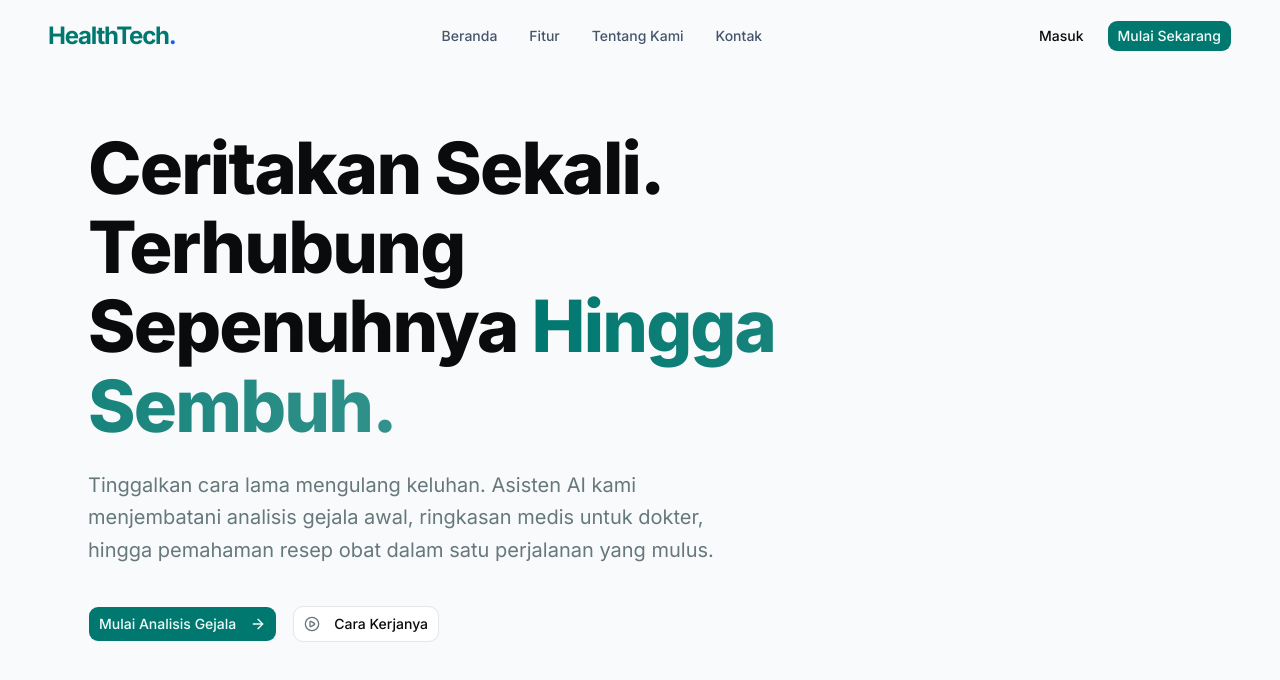
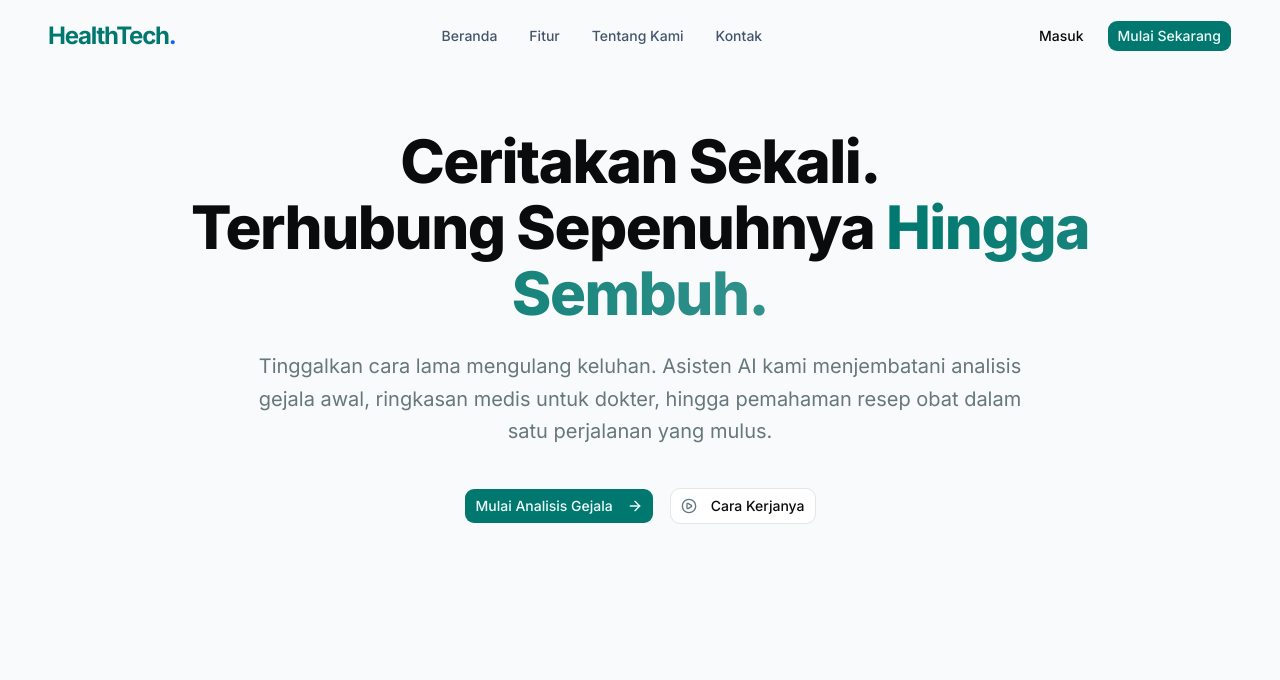
Before and after one commit to azpradipta/budeboys, a Next.js app: page / in a window 1280 px wide. Shown: the top 680 px of the page. Built offline with nearby package versions, Linux system fonts and the light colour scheme.

Commit message:
enhance: hero section

```diff
--- a/components/HeroSection.tsx
+++ b/components/HeroSection.tsx
@@ -4,8 +4,8 @@ import { ArrowRight, Sparkles, PlayCircle } from "lucide-react";
 export default function Hero() {
   return (
     <section className="relative w-full max-w-6xl mx-auto px-6 pt-24 pb-20 md:pt-32 md:pb-28 overflow-hidden">
-      <div className="max-w-3xl">
-        <h1 className="text-5xl md:text-6xl lg:text-7xl font-extrabold text-foreground leading-[1.1] tracking-tight mb-6">
+      <div className="max-w-6xl mx-auto text-center">
+        <h1 className="text-4xl md:text-6xl  font-extrabold text-foreground leading-[1.1] tracking-tight mb-6">
           Ceritakan Sekali. <br className="hidden md:block" /> Terhubung
           Sepenuhnya{" "}
           <span className="text-transparent bg-clip-text bg-gradient-to-r from-primary to-primary/80">
@@ -13,13 +13,13 @@ export default function Hero() {
           </span>
         </h1>
 
-        <p className="text-lg md:text-xl text-muted-foreground leading-relaxed mb-10 max-w-2xl">
+        <p className="text-lg md:text-xl text-muted-foreground leading-relaxed mb-10 max-w-3xl mx-auto">
           Tinggalkan cara lama mengulang keluhan. Asisten AI kami menjembatani
           analisis gejala awal, ringkasan medis untuk dokter, hingga pemahaman
           resep obat dalam satu perjalanan yang mulus.
         </p>
 
-        <div className="flex flex-col sm:flex-row items-start sm:items-center gap-4">
+        <div className="flex flex-col sm:flex-row items-center gap-4 justify-center">
           <Button size="lg">
             Mulai Analisis Gejala
             <ArrowRight className="ml-2 " />
```
